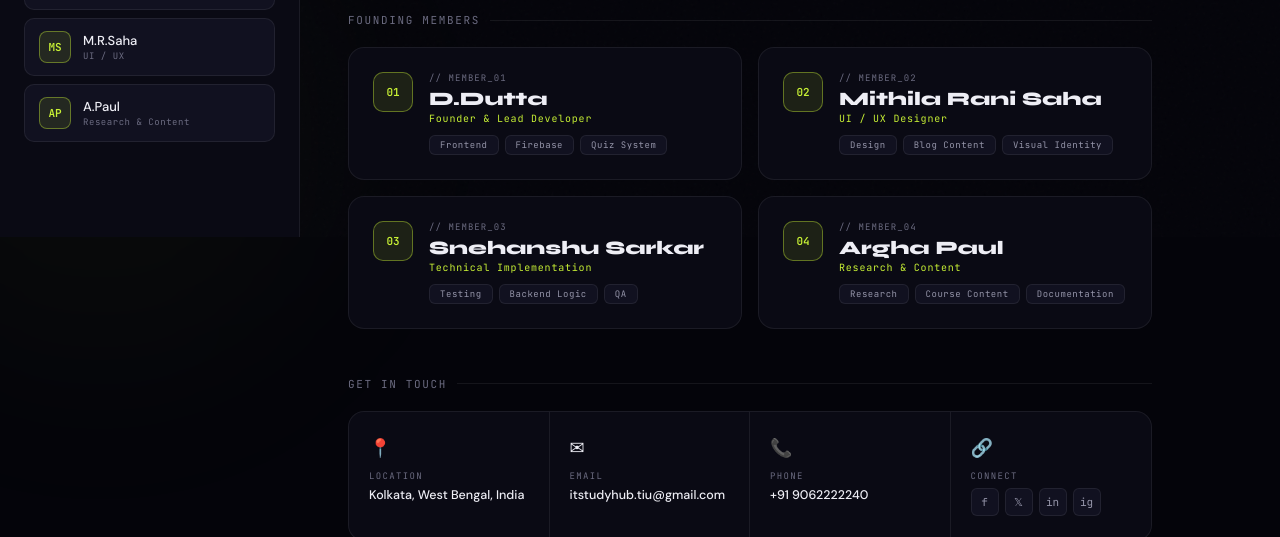
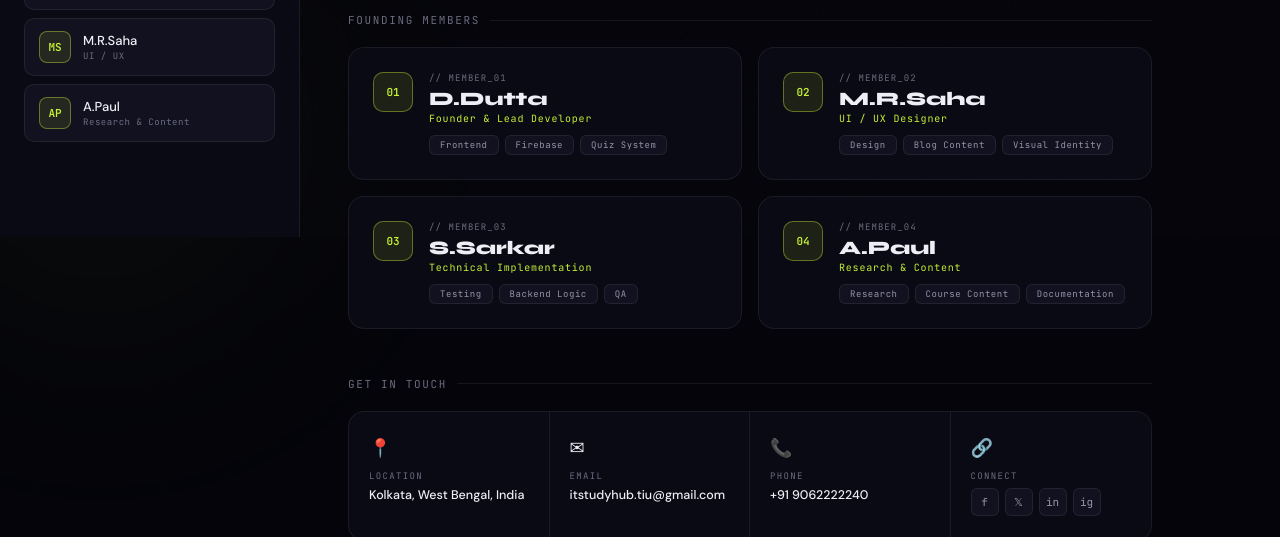
Before and after one commit to reboot-phoenix/it-study-hub, a plain HTML site: page team.html in a window 1280 px wide. Shown: the part 563-1100 px from the top of the page. Drawn offline with Linux system fonts and the light colour scheme.

Commit message:
changed the team image extention

```diff
--- a/team.html
+++ b/team.html
@@ -378,7 +378,7 @@
     <section class="photo-section fade-up" style="animation-delay:.12s">
       <div class="section-label">Team Photo</div>
       <div class="photo-card">
-        <img src="team_image.png" alt="IT Study Hub Team">
+        <img src="team_image.jpeg" alt="IT Study Hub Team">
         <div class="photo-overlay"></div>
         <div class="photo-bar">
           <div class="photo-bar-left">
@@ -420,7 +420,7 @@
           <div class="card-index-badge">02</div>
           <div class="card-body">
             <div class="card-index-label">// MEMBER_02</div>
-            <div class="card-name">Mithila Rani Saha</div>
+            <div class="card-name">M.R.Saha</div>
             <div class="card-role">UI / UX Designer</div>
             <div class="card-tags">
               <span class="tag">Design</span>
@@ -434,7 +434,7 @@
           <div class="card-index-badge">03</div>
           <div class="card-body">
             <div class="card-index-label">// MEMBER_03</div>
-            <div class="card-name">Snehanshu Sarkar</div>
+            <div class="card-name">S.Sarkar</div>
             <div class="card-role">Technical Implementation</div>
             <div class="card-tags">
               <span class="tag">Testing</span>
@@ -448,7 +448,7 @@
           <div class="card-index-badge">04</div>
           <div class="card-body">
             <div class="card-index-label">// MEMBER_04</div>
-            <div class="card-name">Argha Paul</div>
+            <div class="card-name">A.Paul</div>
             <div class="card-role">Research &amp; Content</div>
             <div class="card-tags">
               <span class="tag">Research</span>
```
